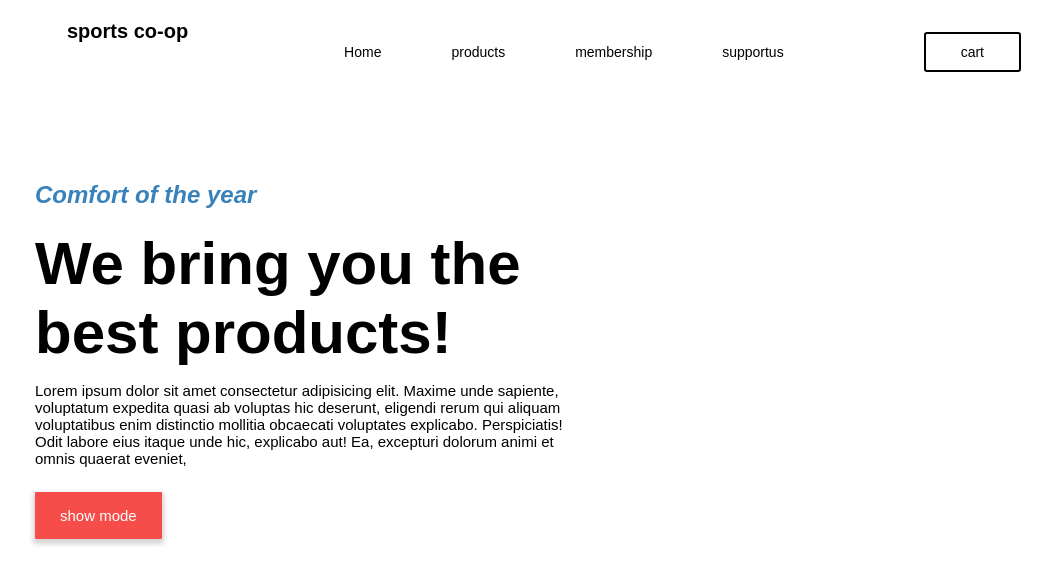
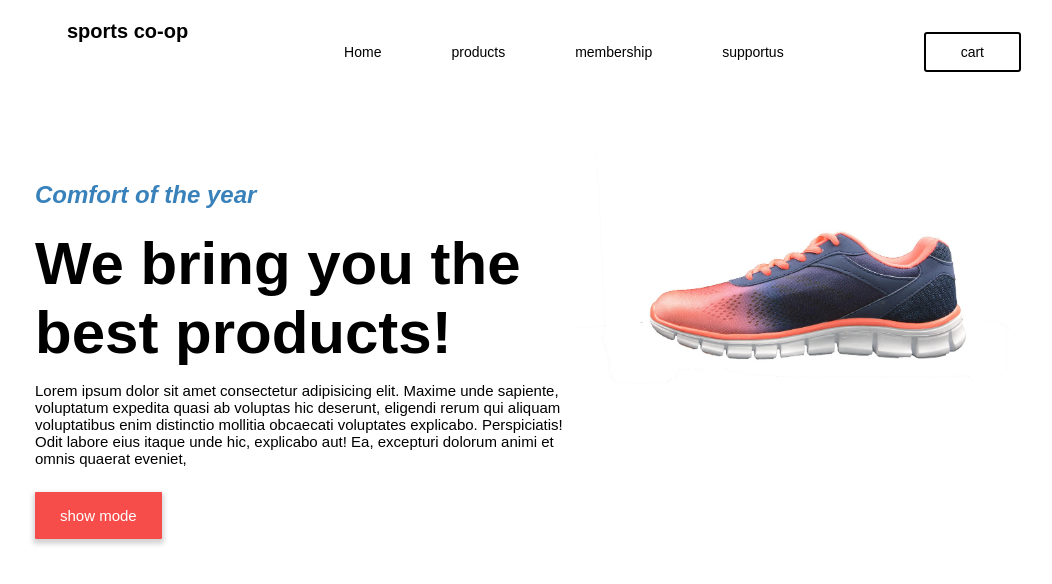
Before and after one commit to DEVsachinwayal/Landing-Page, a plain HTML site: page index.html in a window 1280 px wide. Shown: the whole page, without its empty margins (61-1113 px from the left). Drawn offline with Linux system fonts and the light colour scheme.

Commit message:
Update index.html

```diff
--- a/index.html
+++ b/index.html
@@ -30,7 +30,7 @@
                 </p>
                 <a href="#" class="btn main-btn ">show mode</a>
             </div>
-            <img src="causual.jpg" alt="" srcset="">
+            <img src="shooes.jpg" alt="" srcset="">
         </div>
     </section>
 </body>
```
